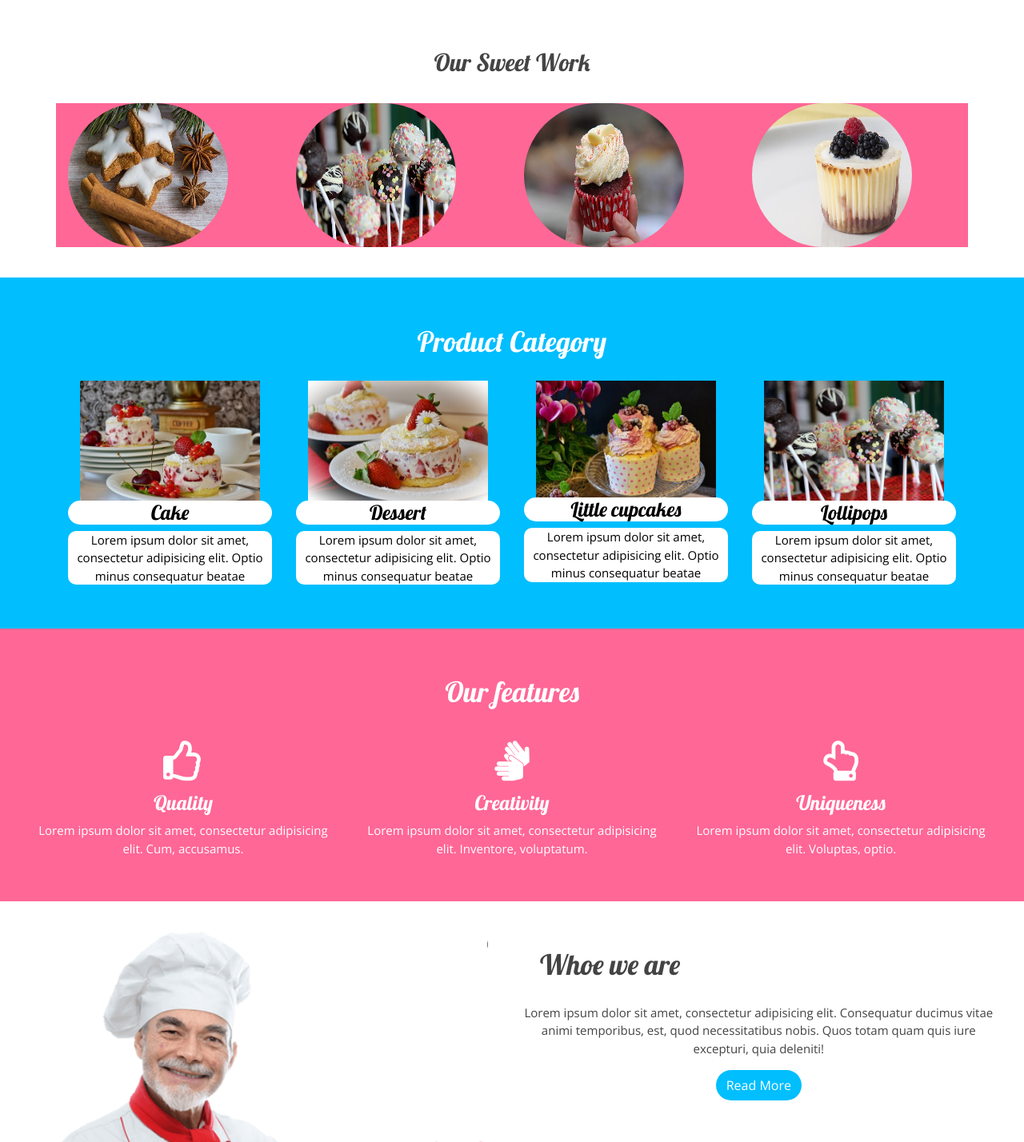
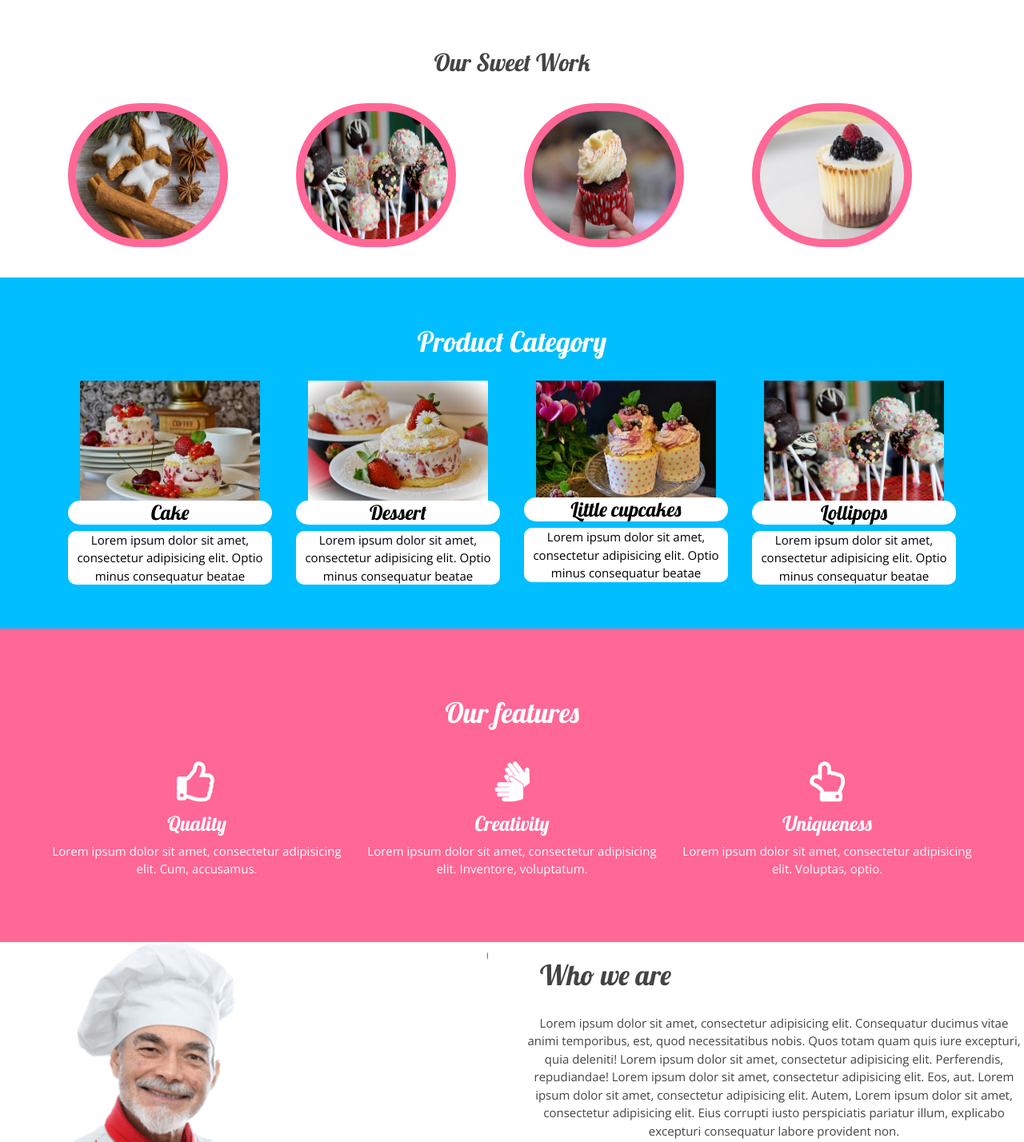
Before and after one commit to Jeysel-code/examen, a plain HTML site: page index.html in a window 1280 px wide. Shown: the part 920-2348 px from the top of the page at 80% size. Drawn offline with nearby package versions, Linux system fonts and the light colour scheme.

Commit message:
Add files via upload
Arreglé products y team

```diff
--- a/css/style.css
+++ b/css/style.css
@@ -31,9 +31,13 @@ header{
 	font-family: 'lobster';
 	padding: 25px;
 }
-.yep{
-	background-color: #FF6796;
 
+.bts{
+	border-radius: 100px;
+	width: 200px;
+	height: 180px;
+	background-color: #FF6796!important;
+	border: 10px solid #FF6796;
 }
 
 #product{
@@ -71,7 +75,7 @@ header{
 	text-align: center;
 	color: #fff;
 	font-size: 50px;
-	padding: 3%
+	padding: 5%
 }
 
 #features h2{
@@ -90,8 +94,7 @@ header{
 	font-size: 25px;
 }
 
-#about{
-	padding: 3%;
+#about{;
 	text-align: center;
 	color: #444444;
 }
@@ -114,6 +117,7 @@ header{
 	background-color: #01BEFE;
 	text-align: center;
 	color: #fff;
+	padding: 3%;
 }
 #team h2{
 	text-align: center;
@@ -147,6 +151,10 @@ header{
 .bt{
 	border-radius: 100px;
 	width: 200px;
-	height: 180px;
+	height: 185px;
+	border: 10px solid #FF6796;
 	background-color: #FF6796;
 }
+.yup{
+	border-radius: 10px;
+}
--- a/index.html
+++ b/index.html
@@ -79,17 +79,17 @@
 	<div class="container">
 		<h2>Our Sweet Work</h2>
 		<div class="row yep">
-	<article class="col-md-3 col-sm-6 col-xs-12">
-		<img src="img/christmas-1.jpg" class="img-fluid bt" alt="works">
-	</article>
-	<article class="col-md-3 col-sm-6 col-xs-12">
-		<img src="img/lollipops.jpg" class="img-fluid bt" alt="works">
-	</article>
-	<article class="col-md-3 col-sm-6 col-xs-12">
-		<img src="img/cupcake-1.jpg" class="img-fluid bt" alt="works">
+	<article class="col-md-3 col-sm-6 col-xs-12 yep">
+		<img src="img/christmas-1.jpg" class="img-fluid bts" alt="works">
 	</article>
 	<article class="col-md-3 col-sm-6 col-xs-12 yep">
-		<img src="img/cupcake-2.jpg" class="img-fluid bt" alt="works">
+		<img src="img/lollipops.jpg" class="img-fluid bts" alt="works">
+	</article>
+	<article class="col-md-3 col-sm-6 col-xs-12 yep">
+		<img src="img/cupcake-1.jpg" class="img-fluid bts" alt="works">
+	</article>
+	<article class="col-md-3 col-sm-6 col-xs-12 yep">
+		<img src="img/cupcake-2.jpg" class="img-fluid bts" alt="works">
 	</article>
 		</div>
 	</div>
@@ -100,22 +100,22 @@
 		<h2>Product Category</h2>
 	<div class="row">
 		<article class="col-md-3 col-sm-6 col-xs-12 yen">
-			<img src="img/cake-1.jpg" class="container-fluid" alt="img">
+			<img src="img/cake-1.jpg" class="container-fluid yup" alt="img">
 			<h6>Cake</h6>
 			<p>Lorem ipsum dolor sit amet, consectetur adipisicing elit. Optio minus consequatur beatae</p>
 		</article>
 		<article class="col-md-3 col-sm-6 col-xs-12 yen">
-			<img src="img/dessert.jpg" class="container-fluid" alt="img">
+			<img src="img/dessert.jpg" class="container-fluid yup" alt="img">
 			<h6>Dessert</h6>
 			<p>Lorem ipsum dolor sit amet, consectetur adipisicing elit. Optio minus consequatur beatae</p>
 		</article>
 		<article class="col-md-3 col-sm-6 col-xs-12 yen">
-			<img src="img/cupcakes.jpg" class="container-fluid" alt="img">
+			<img src="img/cupcakes.jpg" class="container-fluid yup" alt="img">
 			<h6>Little cupcakes</h6>
 			<p>Lorem ipsum dolor sit amet, consectetur adipisicing elit. Optio minus consequatur beatae</p>
 		</article>
 		<article class="col-md-3 col-sm-6 col-xs-12 yen">
-			<img src="img/lollipops.jpg" class="container-fluid" alt="img">
+			<img src="img/lollipops.jpg" class="container-fluid yup" alt="img">
 			<h6>Lollipops</h6>
 			<p>Lorem ipsum dolor sit amet, consectetur adipisicing elit. Optio minus consequatur beatae</p>
 		</article>
@@ -153,8 +153,8 @@
 			<img src="img/about.png" class="container-fluid" alt="about">
 		</article>
 		<article class="col-md-6 col-xs-12">
-			<h2>Whoe we are</h2>
-			<p>Lorem ipsum dolor sit amet, consectetur adipisicing elit. Consequatur ducimus vitae animi temporibus, est, quod necessitatibus nobis. Quos totam quam quis iure excepturi, quia deleniti!</p>
+			<h2>Who we are</h2>
+			<p>Lorem ipsum dolor sit amet, consectetur adipisicing elit. Consequatur ducimus vitae animi temporibus, est, quod necessitatibus nobis. Quos totam quam quis iure excepturi, quia deleniti! Lorem ipsum dolor sit amet, consectetur adipisicing elit. Perferendis, repudiandae! Lorem ipsum dolor sit amet, consectetur adipisicing elit. Eos, aut. Lorem ipsum dolor sit amet, consectetur adipisicing elit. Autem, Lorem ipsum dolor sit amet, consectetur adipisicing elit. Eius corrupti iusto perspiciatis pariatur illum, explicabo excepturi consequatur labore provident non.</p>
 			<div class="btn btn-negro">Read More</div>
 		</article>
 	</div>
```
